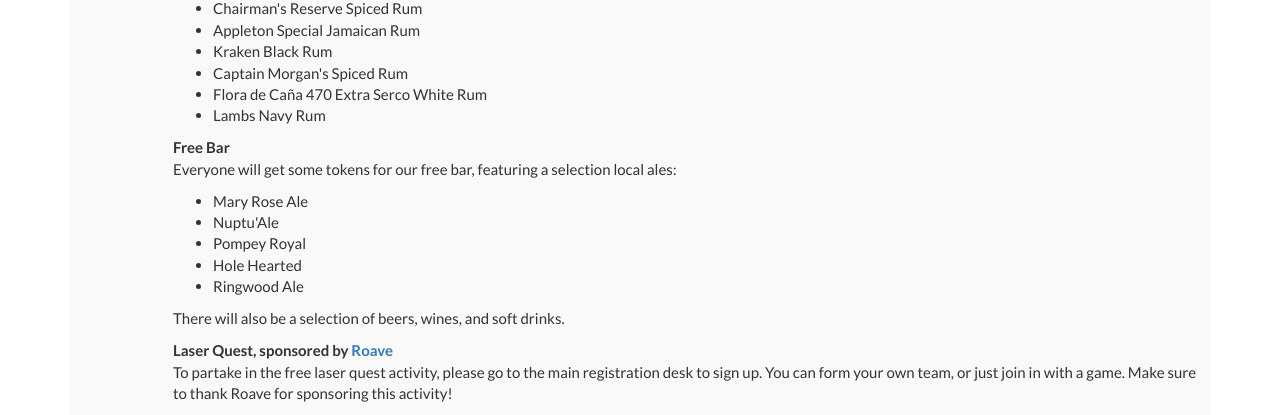
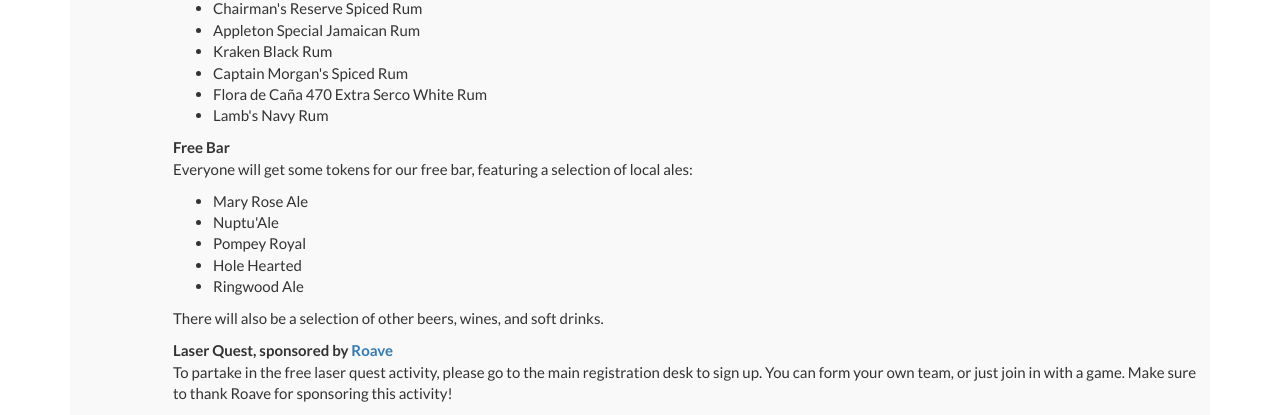
Before and after one commit to phphants/php-south-coast-2016, a Jekyll site: the page built from schedule.html, in a window 1280 px wide and 900 px high, scrolled down 4727 px. Shown: the part 154-569 px from the top of the window. Built offline with Jekyll 4.4.1, drawn with Linux system fonts in a browser that asks for light colours.

Commit message:
Updates for PR review from Lee

```diff
--- a/schedule.html
+++ b/schedule.html
@@ -472,13 +472,13 @@
                             <li>Kraken Black Rum</li>
                             <li>Captain Morgan's Spiced Rum</li>
                             <li>Flora de Ca&ntilde;a 470 Extra Serco White Rum</li>
-                            <li>Lambs Navy Rum</li>
+                            <li>Lamb's Navy Rum</li>
                         </ul>
                     </p>
 
                     <strong>Free Bar</strong>
                     <p>
-                        Everyone will get some tokens for our free bar, featuring a selection local ales:
+                        Everyone will get some tokens for our free bar, featuring a selection of local ales:
                         <ul>
                             <li>Mary Rose Ale</li>
                             <li>Nuptu'Ale</li>
@@ -486,7 +486,7 @@
                             <li>Hole Hearted</li>
                             <li>Ringwood Ale</li>
                         </ul>
-                        There will also be a selection of beers, wines, and soft drinks.
+                        There will also be a selection of other beers, wines, and soft drinks.
                     </p>
 
                     <strong>Laser Quest, sponsored by <a href="https://roave.com">Roave</a></strong>
```
